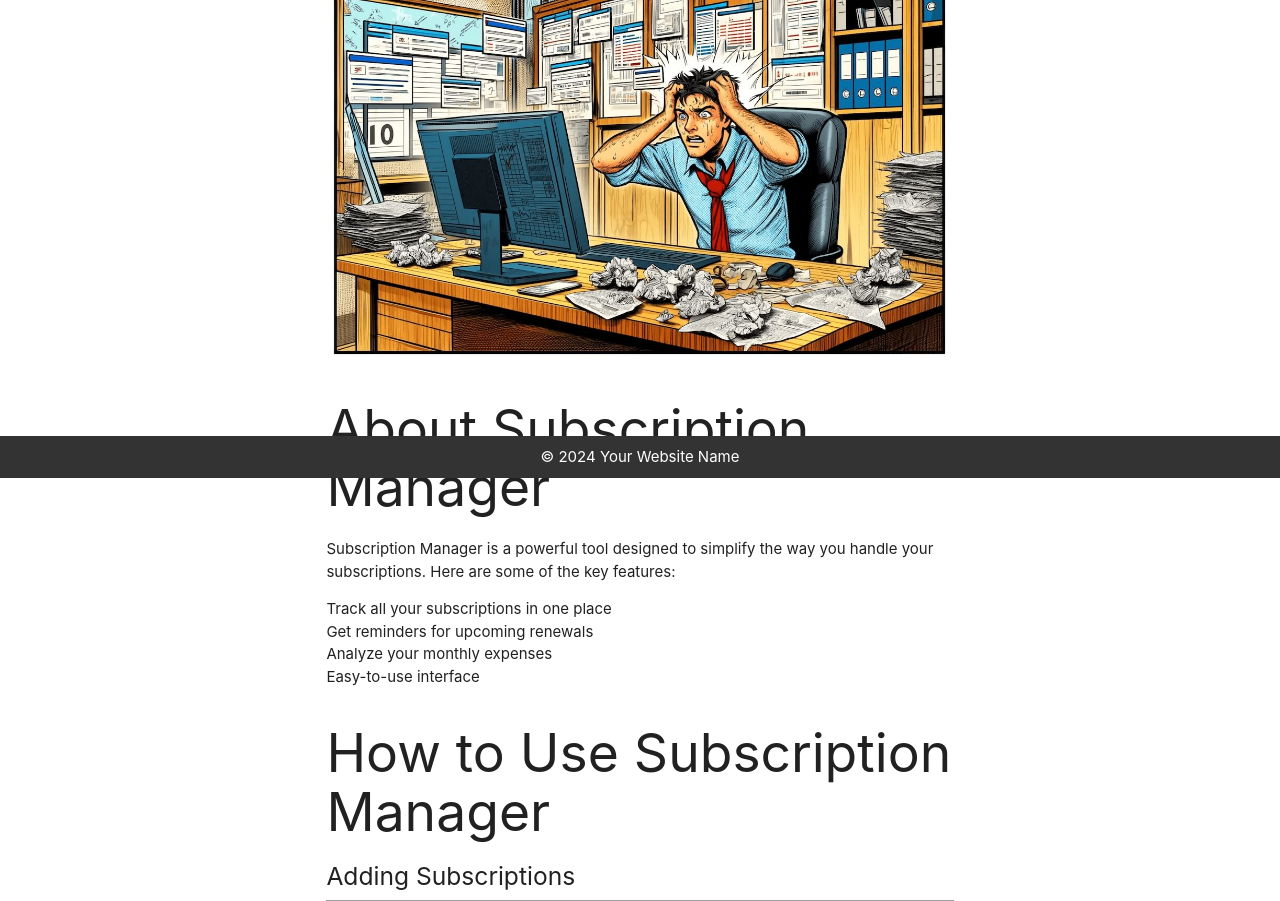
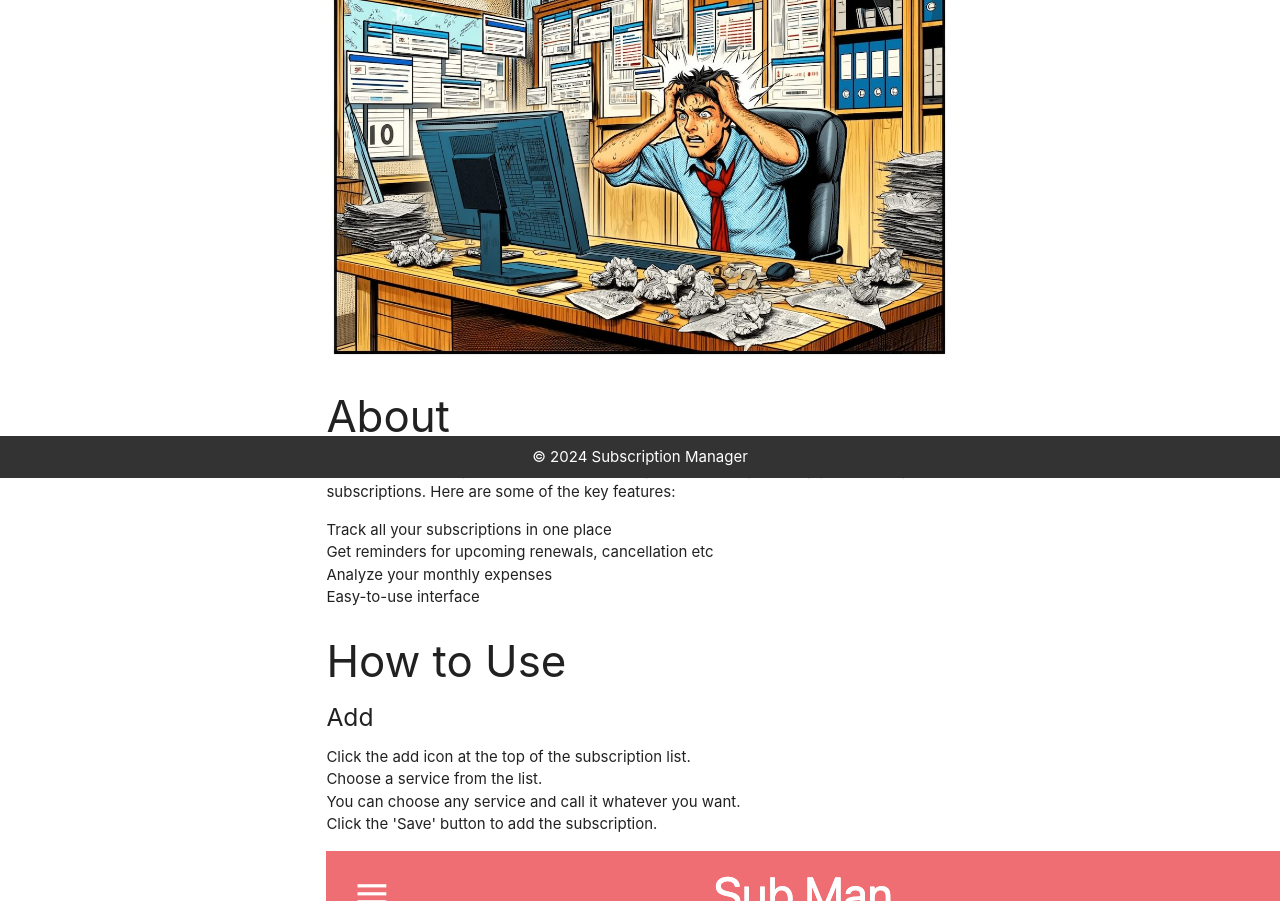
Before and after one commit to andersganander/Subscription_manager, a Django app: page /subscriptions/about/ in a window 1280 px wide. Shown: the part 322-1223 px from the top of the page. Run offline with Django 5.2, Linux system fonts and the light colour scheme; grey boxes are pictures that could not be loaded.

Commit message:
Update content in about.html #88

```diff
--- a/subscriptions/templates/about.html
+++ b/subscriptions/templates/about.html
@@ -17,12 +17,12 @@
 
     <!-- Presentation of key features -->
     <section class="left-align">
-        <h2>About Subscription Manager</h2>
+        <h3>About </h3>
         <p>Subscription Manager is a powerful tool designed to simplify the way you handle your subscriptions. Here are
             some of the key features:</p>
         <ul>
             <li>Track all your subscriptions in one place</li>
-            <li>Get reminders for upcoming renewals</li>
+            <li>Get reminders for upcoming renewals, cancellation etc</li>
             <li>Analyze your monthly expenses</li>
             <li>Easy-to-use interface</li>
         </ul>
@@ -30,38 +30,58 @@
 
     <!-- Feature descriptions -->
     <section class="left-align">
-        <h2>How to Use Subscription Manager</h2>
-        <h5>Adding Subscriptions</h5>
-        <img src="placeholder-image.jpg" alt="Adding Subscriptions" style="width: 100%; height: auto;">
+        <h3>How to Use</h3>
+
+        <div class="feature">
+            <div>
+                <h5>Add</h5>
                 <ul>
-            <li>Navigate to the 'Add Subscription' section.</li>
-            <li>Fill in the details of your subscription.</li>
+                    <li>Click the add icon at the top of the subscription list.</li>
+                    <li>Choose a service from the list.</li>
+                    <li>You can choose any service and call it whatever you want.</li>
                     <li>Click the 'Save' button to add the subscription.</li>
                 </ul>
+            </div>
+            <img src="/static/images/add.png" alt="Adding Subscriptions" class="feature-image">
+        </div>
         <br>
-        <h5>Viewing Subscriptions</h5>
-        <img src="placeholder-image.jpg" alt="Viewing Subscriptions" style="width: 100%; height: auto;">
+
+        <div class="feature">
+            <div>
+                <h5>View</h5>
                 <ul>
-            <li>Go to the 'My Subscriptions' section.</li>
-            <li>View all your subscriptions listed.</li>
-            <li>Sort and filter subscriptions as needed.</li>
+                    <li>Choose Subscriptions from the menu.</li>
+                    <li>Click on a subscription to see the details.</li>
                 </ul>
+            </div>
+            <img src="/static/images/list.png" alt="Viewing Subscriptions" class="feature-image">
+        </div>
         <br>
-        <h5>Editing Subscriptions</h5>
-        <img src="placeholder-image.jpg" alt="Editing Subscriptions" style="width: 100%; height: auto;">
+
+        <div class="feature">
+            <div>
+                <h5>Edit</h5>
                 <ul>
-            <li>Click on a subscription in the 'My Subscriptions' section.</li>
-            <li>Edit the details of the subscription.</li>
-            <li>Click the 'Save' button to update the subscription.</li>
+                    <li>Click on a subscription in the list.</li>
+                    <li>Click the Edit button</li>
+                    <li>Click the 'Save' button to update the subscription when you're done editing.</li>
                 </ul>
+            </div>
+            <img src="/static/images/edit.png" alt="Editing Subscriptions" class="feature-image">
+        </div>
         <br>
-        <h5>Setting Reminders</h5>
-        <img src="placeholder-image.jpg" alt="Setting Reminders" style="width: 100%; height: auto;">
+
+        <div class="feature">
+            <div>
+                <h5>Be Reminded</h5>
                 <ul>
-            <li>Navigate to the 'Settings' section.</li>
-            <li>Set reminders for upcoming renewals.</li>
-            <li>Save your settings to avoid missing important dates.</li>
+                    <li>Click Edit for the subscription you want to add a reminder for.</li>
+                    <li>Enter an email address if you want to receive an e-mail.</li>
+                    <li>Add reminder date and a message.</li>
                 </ul>
+            </div>
+            <img src="/static/images/reminder.png" alt="Setting Reminders" class="feature-image">
+        </div>
     </section>
 </div>
 
--- a/subscriptions/templates/subscription_list.html
+++ b/subscriptions/templates/subscription_list.html
@@ -27,8 +27,8 @@
                 style="justify-content: space-between; align-items: flex-end;">
                 <div class="col s8">
                     {% if subscriptions %}
-                    <h6 class="valign-wrapper" style="height: 100%;"><b>{{ summary.total_active }} active subscriptions,
-                            monthly cost: {{ summary.total_price }}</b></h6>
+                    <h6 class="valign-wrapper" style="height: 100%;"><b>{{ summary.total_active }} subscriptions,
+                            cost: {{ summary.total_price }}</b></h6>
                     {% else %}
                     <h6 class="valign-wrapper" style="height: 100%;"><b>You have no subscriptions!!</b></h6>
                     {% endif %}
--- a/subscriptions/templates/subscription_summary.html
+++ b/subscriptions/templates/subscription_summary.html
@@ -15,8 +15,8 @@
             <div id="summary_div" class="row valign-wrapper"
                 style="justify-content: space-between; align-items: flex-end;">
                 <div class="col s8">
-                    <h6 class="valign-wrapper" style="height: 100%;"><b>{{ summary.total_active }} active subscriptions,
-                            monthly cost: {{ summary.total_price }}</b></h6>
+                    <h6 class="valign-wrapper" style="height: 100%;"><b>{{ summary.total_active }} subscriptions,
+                            cost: {{ summary.total_price }}</b></h6>
                 </div>
                 <div class="col s4 right-align">
                     <a href="{% url 'subscription_form' %}"><i
--- a/templates/base.html
+++ b/templates/base.html
@@ -81,7 +81,7 @@
 
     <!-- Fixed Footer -->
     <footer class="footer-fixed">
-        © 2024 Your Website Name
+        © 2024 Subscription Manager
     </footer>
 
     <!-- Import Materialize JavaScript -->
```
Also changed, not shown: subscriptions/templates/about_old.html (added, +67 -0 lines), static/images/add.png (added), static/images/edit.png (added), static/images/list.png (added), static/images/reminder.png (added), 5 other files. Lines whose indentation alone changed are shown as unchanged.
